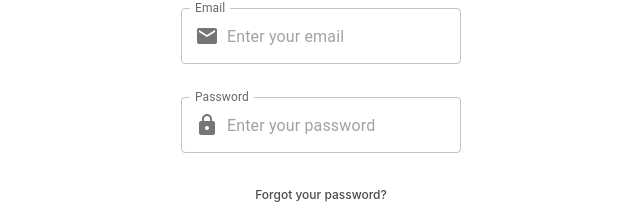
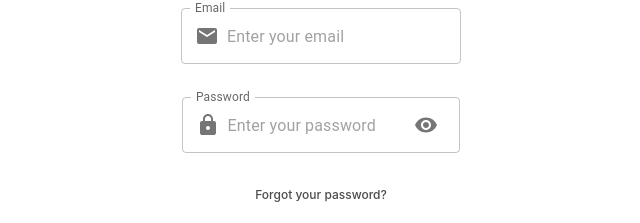
Before and after one commit to HuyVoDN/TaskFlow-App, a React (Vite) app in the folder client/: page /login in a window 1280 px wide. Shown: the part 285-508 px from the top of the page, without its empty margins (319-959 px from the left). Built offline with nearby package versions, Linux system fonts and the light colour scheme.

Commit message:
finished with logins

```diff
--- a/client/src/pages/Login/Login.jsx
+++ b/client/src/pages/Login/Login.jsx
@@ -10,6 +10,9 @@
 import InputAdornment from '@mui/material/InputAdornment';
 import EmailIcon from '@mui/icons-material/Email';
 import LockIcon from '@mui/icons-material/Lock';
+import Visibility from '@mui/icons-material/Visibility';
+import VisibilityOff from '@mui/icons-material/VisibilityOff';
+import IconButton from '@mui/material/IconButton';
 
 const Login = () => {
   const [email, setEmail] = useState('');
@@ -18,10 +21,21 @@
   const [passwordError, setPasswordError] = useState(false);
   const [error, setError] = useState(null);
 
+  const [showPassword, setShowPassword] = useState(false);
+
+  const handleClickShowPassword = () => setShowPassword(!showPassword);
+
+  const handleMouseDownPassword = () => setShowPassword(!showPassword);
+
   const handleEmailChange = (e) => {
     const value = e.target.value;
     setEmail(value);
     setError(!validateEmail(value));
+    if (validateEmail(value)) {
+      setInvalidEmail(false);
+    } else {
+      setInvalidEmail(true);
+    }
   };
 
   const validateEmail = (email) => {
@@ -33,10 +47,10 @@
     e.preventDefault();
     let valid = true;
     try {
-        if (!email && !password )
-        {
+      if (!email && !password) {
         setError(true);
         console.error('Please fill in all fields');
+        window.alert("Please fill in all fields");
         return;
       }
 
@@ -44,27 +58,24 @@
         setPasswordError(true);
         console.error('Password is required');
         valid = false;
-        } else {
+      }
+      else {
         setPasswordError(false);
       }
 
-      if (!validateEmail(email))
-        {
+      if (!validateEmail(email)) {
         setInvalidEmail(true);
         console.error('Invalid email address');
         return;
       }
+
       if (valid) {
-          // Add your login logic here
-
         console.log('Form submitted');
         setError(false);
         setEmail('');
         setPassword('');
         setInvalidEmail(false);
       }
-
-
     }
     catch (error) {
       setError(error);
@@ -94,7 +105,7 @@
                   </InputAdornment>
                 ),
               }}
-              style={{ marginBottom: '10px'}}
+              style={{ marginBottom: '10px' }}
             />
           </FormControl>
           <FormControl>
@@ -102,10 +113,11 @@
               value={password}
               onChange={(e) => setPassword(e.target.value)}
               id="outlined-password"
-              type='text'
+              type={showPassword ? "text" : "password"}
               label="Password"
+              variant='outlined'
               placeholder='Enter your password'
-              helperText={passwordError ? "Fill in your damn password" : " "}
+              helperText={passwordError ? "Fill in your password" : " "}
               error={passwordError}
               InputProps={{
                 startAdornment: (
@@ -113,10 +125,22 @@
                     <LockIcon />
                   </InputAdornment>
                 ),
+                endAdornment: (
+                  <InputAdornment position="end">
+                  <IconButton
+                    aria-label="toggle password visibility"
+                    onClick={handleClickShowPassword}
+                    onMouseDown={handleMouseDownPassword}
+                  >
+                    {showPassword ? <VisibilityOff /> : <Visibility />}
+                  </IconButton>
+                </InputAdornment>
+                ),
               }}
-              style={{ marginBottom: '10px'}}
+              style={{ marginBottom: '10px', width: '85%', alignSelf: 'center' }}
             />
           </FormControl>
+
           <div className='forgot'>
             <Link className='link' to='/contactus'>Forgot your password?</Link>
           </div>
```
Lines whose indentation alone changed are shown as unchanged.
